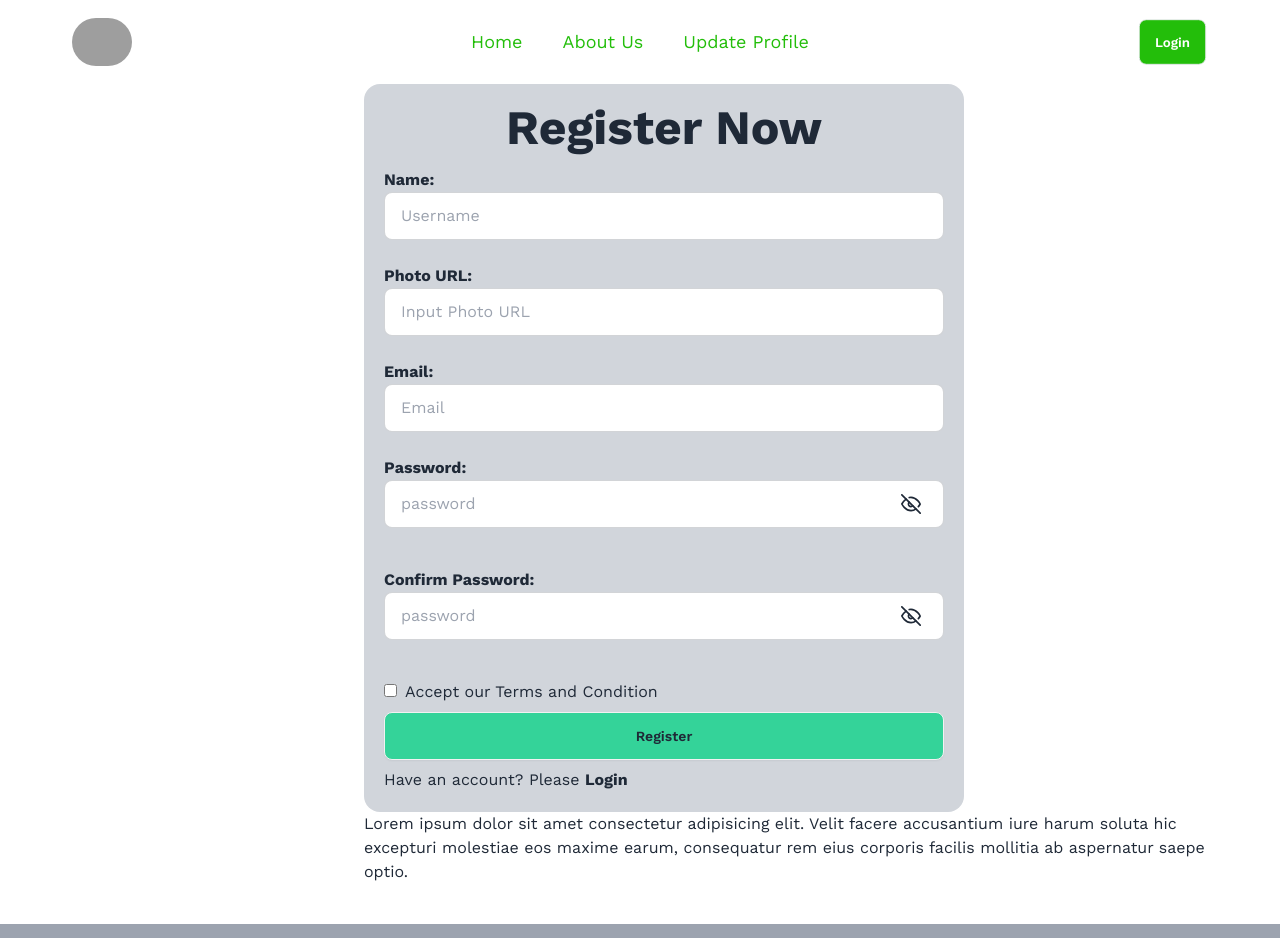
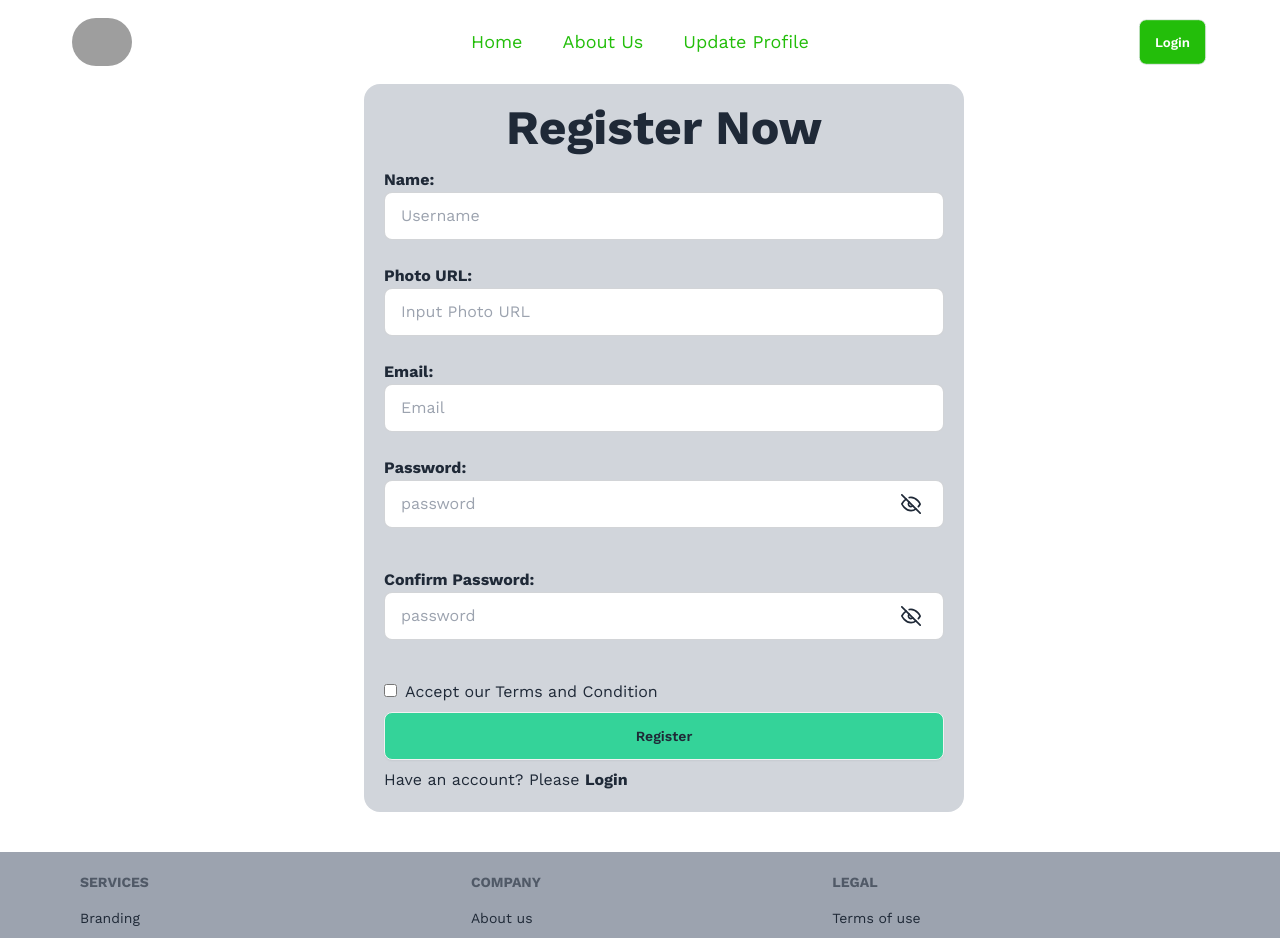
Before and after one commit to Drissho12345/Assignment-9, a React (Vite) app: page /Register in a window 1280 px wide. Shown: the top 938 px of the page. Built offline with nearby package versions, Linux system fonts and the light colour scheme; no server answers; grey boxes are pictures that could not be loaded; a web font is replaced by a local one.

Commit message:
work finish

```diff
--- a/src/Component/Register/Register.jsx
+++ b/src/Component/Register/Register.jsx
@@ -121,7 +121,6 @@ const Register = () => {
 
                     <p className="mt-2"> Have an account? Please <Link to={"/login"} className="font-bold">Login</Link></p>
                 </form>
-<div>Lorem ipsum dolor sit amet consectetur adipisicing elit. Velit facere accusantium iure harum soluta hic excepturi molestiae eos maxime earum, consequatur rem eius corporis facilis mollitia ab aspernatur saepe optio.</div>
             </div>
         </div>
     );
```
